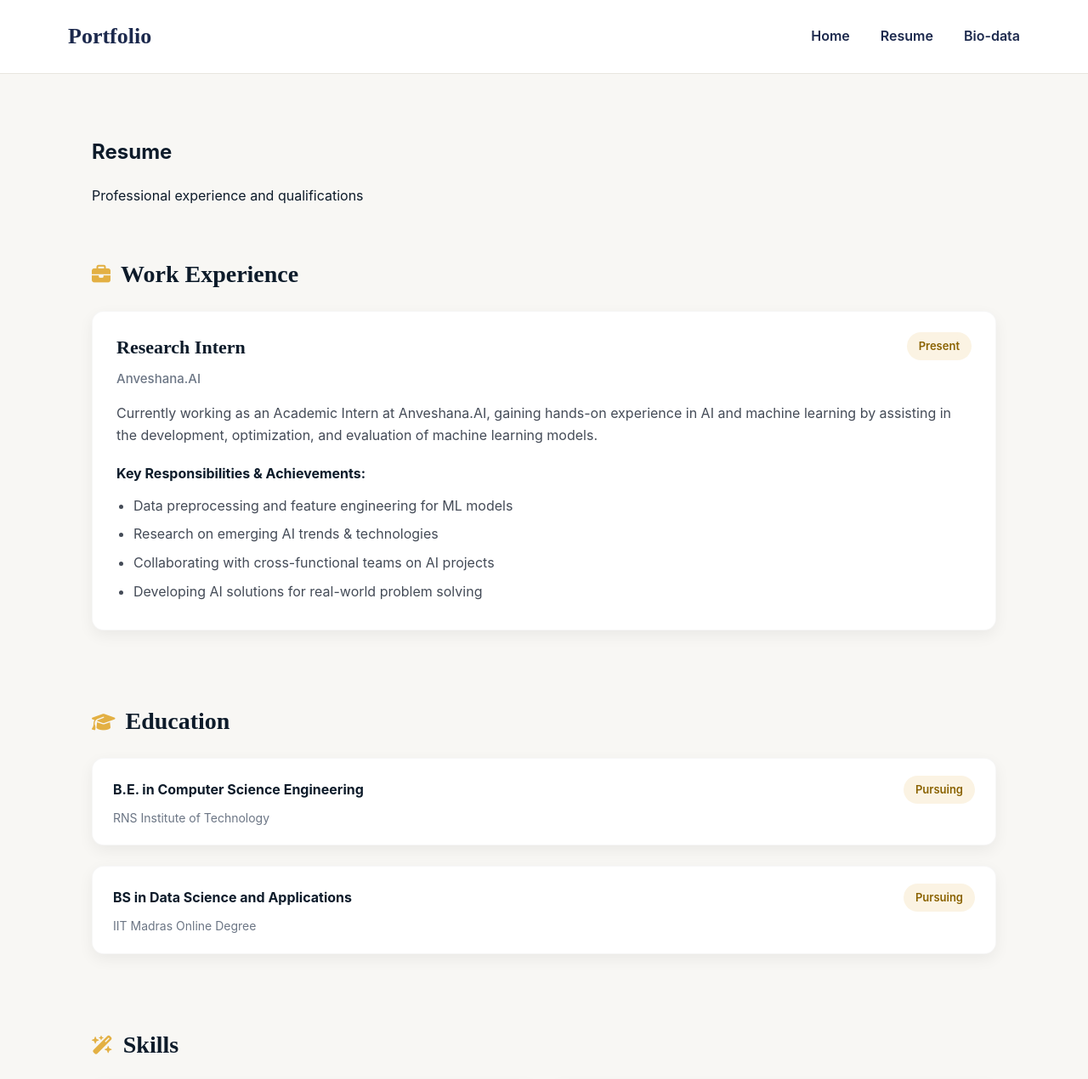
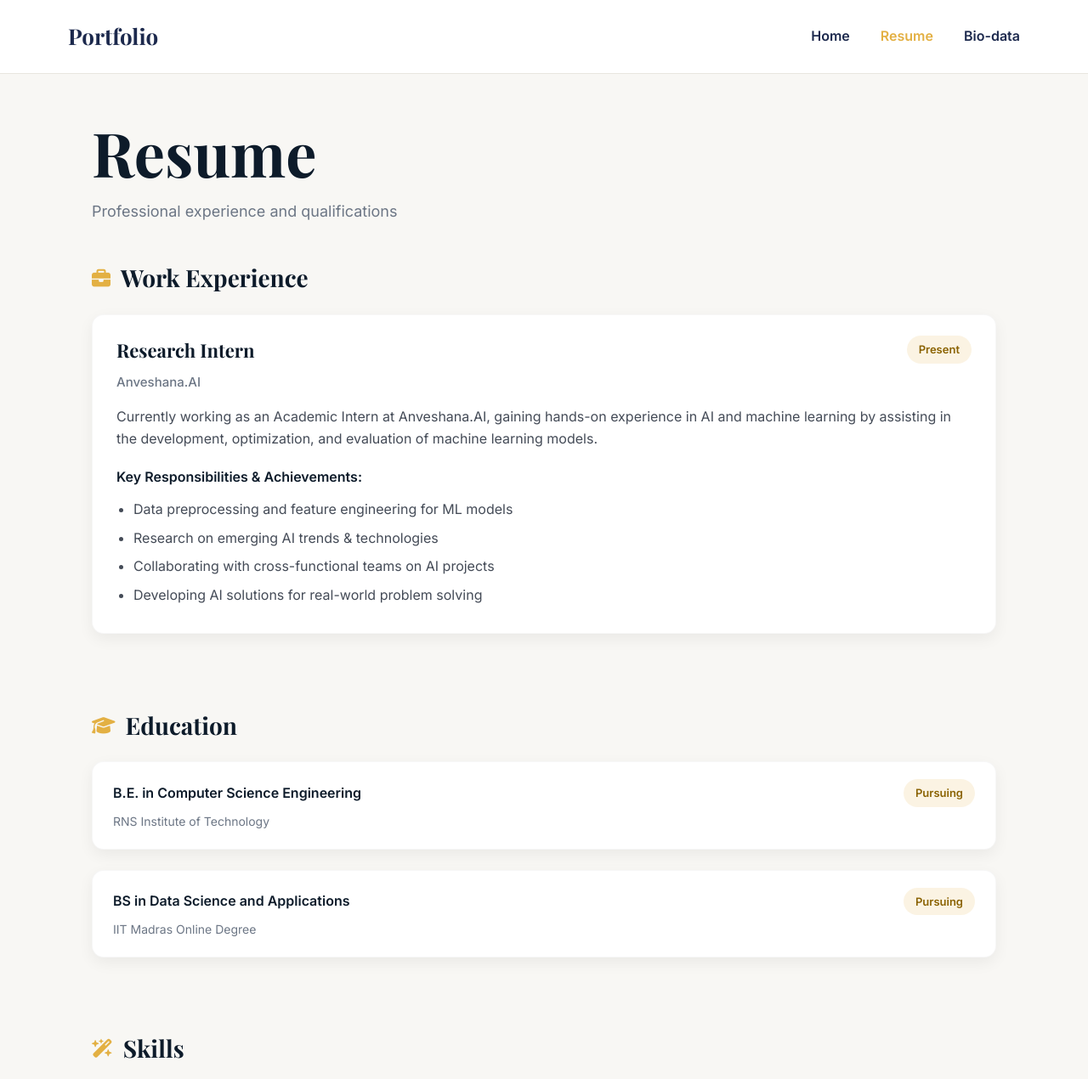
Before and after one commit to amrutha9104/Resume, a plain HTML site: page resume.html in a window 1280 px wide. Shown: the top 1270 px of the page at 85% size. Drawn offline with nearby package versions, Linux system fonts and the light colour scheme.

Commit message:
Resume Pages

```diff
--- a/resume.html
+++ b/resume.html
@@ -6,29 +6,28 @@
     <title>Resume – Amrutha Darshini K</title>
     <link rel="stylesheet" href="style.css">
     <link href="https://cdnjs.cloudflare.com/ajax/libs/font-awesome/6.5.0/css/all.min.css" rel="stylesheet">
+    <link href="https://fonts.googleapis.com/css2?family=Inter:wght@300;400;500;600&family=Playfair+Display:wght@500;600;700&display=swap" rel="stylesheet">
 </head>
 
 <body class="resume-page">
 
-<!-- NAVBAR -->
 <header>
     <nav class="navbar">
         <div class="logo">Portfolio</div>
         <ul class="nav-links">
             <li><a href="index.html">Home</a></li>
-            <li><a href="resume.html">Resume</a></li>
+            <li><a href="resume.html" class="active">Resume</a></li>
             <li><a href="biodata.html">Bio-data</a></li>
         </ul>
     </nav>
 </header>
 
 <section class="page-header">
-    <h1 class="title">Resume</h1>
-    <p class="subtitle">Professional experience and qualifications</p>
+    <h1 class="page-title">Resume</h1>
+    <p class="page-subtitle">Professional experience and qualifications</p>
 </section>
 
 
-<!-- WORK EXPERIENCE -->
 <section class="section">
     <h2 class="section-title"><i class="fa-solid fa-briefcase icon"></i> Work Experience</h2>
 
@@ -57,7 +56,6 @@
 </section>
 
 
-<!-- EDUCATION -->
 <section class="section">
     <h2 class="section-title"><i class="fa-solid fa-graduation-cap icon"></i> Education</h2>
 
@@ -69,7 +67,7 @@
         <p class="edu-sub">RNS Institute of Technology</p>
     </div>
 
-    <div class="card small-card">
+    <div class="card small-card" style="margin-top: 16px;">
         <div class="edu-row">
             <h3 class="edu-title">BS in Data Science and Applications</h3>
             <span class="tag">Pursuing</span>
@@ -79,7 +77,6 @@
 </section>
 
 
-<!-- SKILLS -->
 <section class="section">
     <h2 class="section-title"><i class="fa-solid fa-wand-magic-sparkles icon"></i> Skills</h2>
 
@@ -128,7 +125,6 @@
 </section>
 
 
-<!-- TRAINING -->
 <section class="section">
     <h2 class="section-title"><i class="fa-solid fa-award icon"></i> Experience & Training</h2>
 
@@ -149,5 +145,6 @@
     </div>
 </section>
 
+<script src="script.js"></script>
 </body>
 </html>
```
